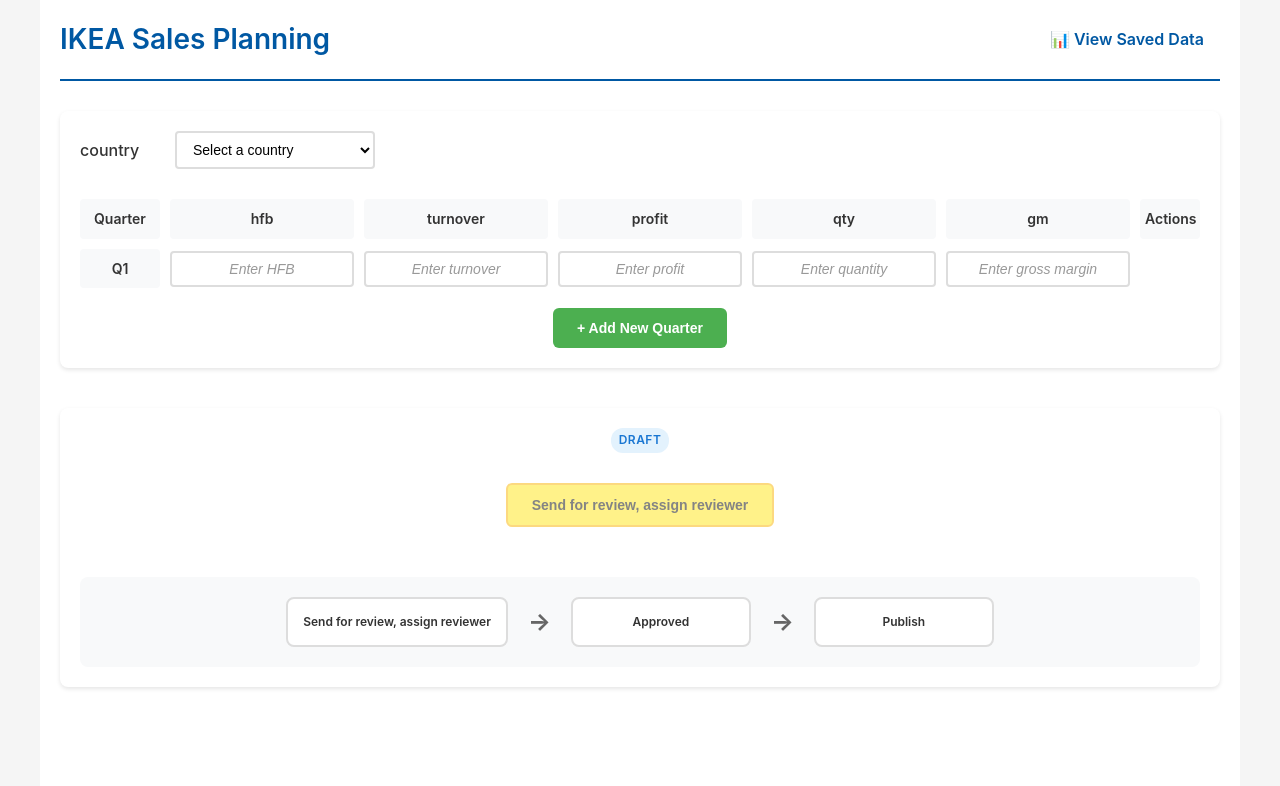
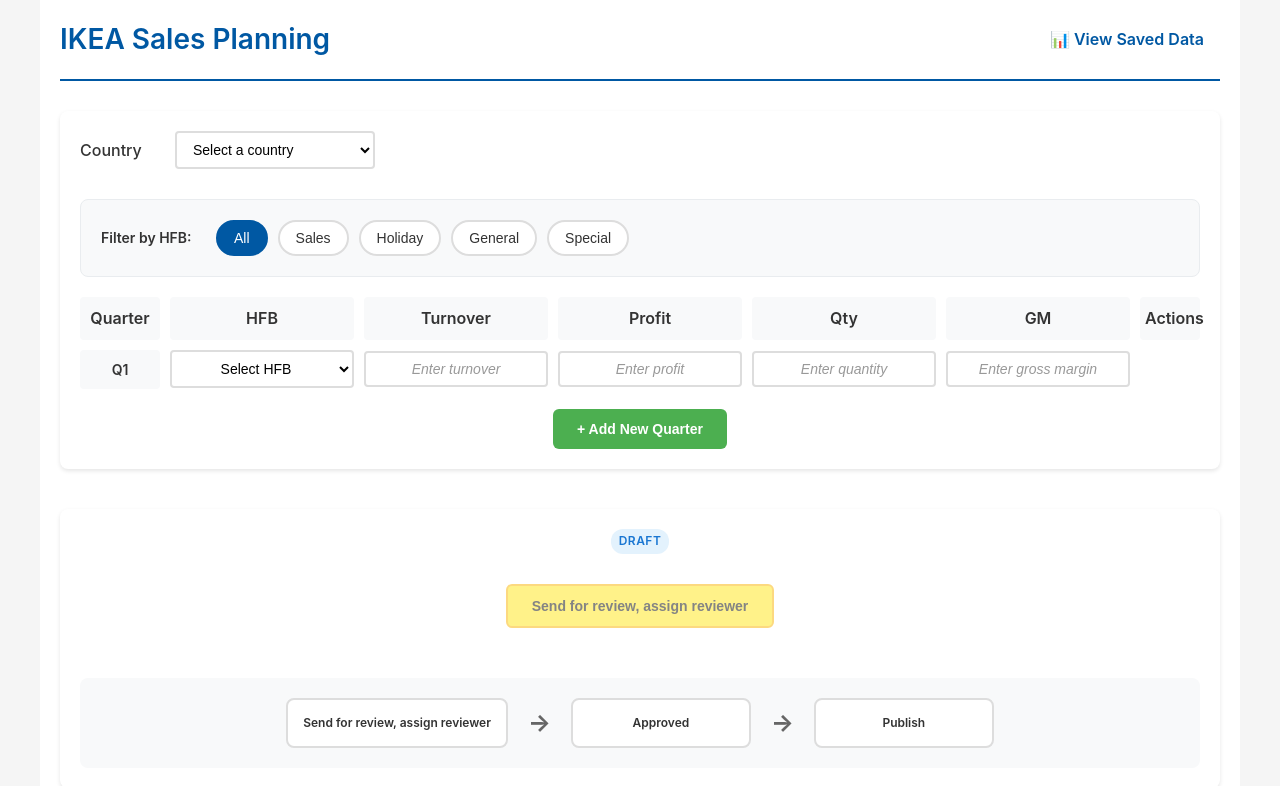
Before and after one commit to wookietim/Slaes-Planning-project-test, a React (Vite) app: page / in a window 1280 px wide. Both pictures are taken after typing "name@example.com", "Sample123" into the empty fields and a click on the button "Log In". Shown: the top 786 px of the page. Built offline with nearby package versions, Linux system fonts and the light colour scheme.

Commit message:
new commit

```diff
--- a/src/App.css
+++ b/src/App.css
@@ -107,6 +107,63 @@
   align-items: center;
 }
 
+/* HFB Filters */
+.hfb-filters {
+  margin: 20px 0;
+  padding: 20px;
+  background-color: #f8f9fa;
+  border-radius: 8px;
+  border: 1px solid #e9ecef;
+}
+
+.filter-section {
+  display: flex;
+  align-items: center;
+  gap: 15px;
+  flex-wrap: wrap;
+}
+
+.filter-section label {
+  font-weight: 600;
+  color: #333;
+  font-size: 14px;
+  min-width: 100px;
+}
+
+.filter-buttons {
+  display: flex;
+  gap: 10px;
+  flex-wrap: wrap;
+}
+
+.filter-btn {
+  padding: 8px 16px;
+  border: 2px solid #ddd;
+  border-radius: 20px;
+  background-color: white;
+  color: #333;
+  font-size: 14px;
+  font-weight: 500;
+  cursor: pointer;
+  transition: all 0.2s ease;
+}
+
+.filter-btn:hover {
+  border-color: #0058a3;
+  background-color: #f0f8ff;
+}
+
+.filter-btn.active {
+  background-color: #0058a3;
+  color: white;
+  border-color: #0058a3;
+}
+
+.filter-btn.active:hover {
+  background-color: #004080;
+  border-color: #004080;
+}
+
 .grid-headers {
   display: contents;
 }
@@ -118,7 +175,7 @@
   padding: 10px 5px;
   background-color: #f8f9fa;
   border-radius: 4px;
-  font-size: 14px;
+  font-size: 16px;
 }
 
 .grid-row {
@@ -149,12 +206,25 @@
   text-align: center;
 }
 
-.input-cell input:focus {
+.input-cell select {
+  width: 100%;
+  padding: 8px 10px;
+  border: 2px solid #ddd;
+  border-radius: 4px;
+  font-size: 14px;
+  text-align: center;
+  background-color: white;
+  cursor: pointer;
+}
+
+.input-cell input:focus,
+.input-cell select:focus {
   outline: none;
   border-color: #0058a3;
 }
 
-.input-cell input:disabled {
+.input-cell input:disabled,
+.input-cell select:disabled {
   background-color: #f5f5f5;
   cursor: not-allowed;
 }
@@ -448,6 +518,26 @@
     font-size: 13px;
   }
 
+  .filter-section {
+    flex-direction: column;
+    align-items: flex-start;
+    gap: 10px;
+  }
+
+  .filter-section label {
+    min-width: auto;
+  }
+
+  .filter-buttons {
+    width: 100%;
+    justify-content: flex-start;
+  }
+
+  .filter-btn {
+    padding: 6px 12px;
+    font-size: 13px;
+  }
+
   .workflow-diagram {
     flex-direction: column;
     gap: 15px;
@@ -510,6 +600,53 @@
   display: flex;
   flex-direction: column;
   gap: 30px;
+}
+
+.plan-selector {
+  background-color: #f8f9fa;
+  padding: 20px;
+  border-radius: 8px;
+  border: 1px solid #e9ecef;
+}
+
+.plan-selector label {
+  display: block;
+  margin-bottom: 10px;
+  font-weight: 600;
+  color: #333;
+  font-size: 16px;
+}
+
+.plan-select {
+  width: 100%;
+  padding: 10px 12px;
+  border: 2px solid #ddd;
+  border-radius: 6px;
+  font-size: 14px;
+  background-color: white;
+  cursor: pointer;
+}
+
+.plan-select:focus {
+  outline: none;
+  border-color: #0058a3;
+}
+
+.loading,
+.error {
+  text-align: center;
+  padding: 40px;
+}
+
+.loading p,
+.error p {
+  font-size: 16px;
+  color: #666;
+  margin-bottom: 20px;
+}
+
+.error p {
+  color: #f44336;
 }
 
 .data-summary h2 {
--- a/src/App.tsx
+++ b/src/App.tsx
@@ -147,6 +147,7 @@
           isDataValid={isDataValid()}
           salesData={salesData}
           onDataReset={handleDataReset}
+          currentEntryId={currentEntryId}
         />
       </main>
     </div>
--- a/src/components/ReviewPage.tsx
+++ b/src/components/ReviewPage.tsx
@@ -1,62 +1,177 @@
-import React, { useState } from 'react';
-import { useNavigate, useLocation } from 'react-router-dom';
+import React, { useState, useEffect } from 'react';
+import { useNavigate, useLocation, useSearchParams } from 'react-router-dom';
 import { SalesData } from '../types';
+import apiService, { SalesPlan } from '../services/apiService';
 
 interface LocationState {
   salesData: SalesData;
+  entryId?: string;
 }
 
 const ReviewPage: React.FC = () => {
   const navigate = useNavigate();
   const location = useLocation();
+  const [searchParams] = useSearchParams();
   const [reviewComment, setReviewComment] = useState('');
+  const [salesPlans, setSalesPlans] = useState<SalesPlan[]>([]);
+  const [loading, setLoading] = useState(true);
+  const [error, setError] = useState<string | null>(null);
+  const [selectedPlanId, setSelectedPlanId] = useState<string | null>(null);
 
-  // Get the sales data from navigation state, or use default if not available
-  const salesData = (location.state as LocationState)?.salesData || {
+  useEffect(() => {
+    loadSalesPlansForReview();
+  }, []);
+
+  const loadSalesPlansForReview = async () => {
+    try {
+      setLoading(true);
+      setError(null);
+
+      // Try to get specific entry ID from URL params or location state
+      const entryId = searchParams.get('entryId') || (location.state as LocationState)?.entryId;
+
+      if (entryId) {
+        // Load specific sales plan
+        const salesPlan = await apiService.getSalesPlanById(entryId);
+        setSalesPlans([salesPlan]);
+        setSelectedPlanId(entryId);
+      } else {
+        // Load all sales plans with 'review' status
+        const reviewPlans = await apiService.getSalesPlansByStatus('review');
+        setSalesPlans(reviewPlans);
+        if (reviewPlans.length > 0) {
+          setSelectedPlanId(reviewPlans[0].id);
+        }
+      }
+    } catch (err) {
+      setError('Failed to load sales plans for review. Make sure the server is running.');
+      console.error('Failed to load review data:', err);
+    } finally {
+      setLoading(false);
+    }
+  };
+
+  const selectedPlan = salesPlans.find(plan => plan.id === selectedPlanId);
+
+  // Convert API format to component format for compatibility
+  const salesData: SalesData = selectedPlan ? {
+    country: selectedPlan.country,
+    rows: selectedPlan.rows.map((row, index) => ({
+      id: `${selectedPlan.id}-${index}`,
+      quarter: row.quarter,
+      hfb: '', // This field isn't stored in the new structure, using empty string
+      turnover: row.salesGoal.toString(),
+      profit: row.actualSales.toString(),
+      qty: '', // This field isn't stored in the new structure, using empty string
+      gm: row.variance.toString()
+    }))
+  } : {
     country: 'No data',
     rows: []
   };
 
-  const handleApprove = () => {
+  const handleApprove = async () => {
+    if (!selectedPlan) return;
+
+    try {
+      await apiService.updateSalesPlan(selectedPlan.id, {
+        country: selectedPlan.country,
+        status: 'approved',
+        rows: selectedPlan.rows
+      });
+
       alert(`Data has been approved! ${reviewComment ? `Comment: ${reviewComment}` : ''}`);
-    navigate('/', {
+      navigate('/main', {
         state: {
           status: 'approved',
           salesData,
-        reviewComment
+          reviewComment,
+          entryId: selectedPlan.id
         }
       });
+    } catch (error) {
+      console.error('Failed to approve sales plan:', error);
+      alert('Failed to approve the sales plan. Please try again.');
+    }
   };
 
-  const handleDisapprove = () => {
+  const handleDisapprove = async () => {
     const comment = reviewComment.trim();
     if (!comment) {
       alert('Please provide a comment explaining why the data is disapproved.');
       return;
     }
 
+    if (!selectedPlan) return;
+
+    try {
+      await apiService.updateSalesPlan(selectedPlan.id, {
+        country: selectedPlan.country,
+        status: 'draft',
+        rows: selectedPlan.rows
+      });
+
       alert(`Data has been disapproved. Reason: ${comment}`);
-    navigate('/', {
+      navigate('/main', {
         state: {
           status: 'draft',
           salesData,
-        reviewComment: comment
+          reviewComment: comment,
+          entryId: selectedPlan.id
+        }
+      });
+    } catch (error) {
+      console.error('Failed to disapprove sales plan:', error);
+      alert('Failed to disapprove the sales plan. Please try again.');
+    }
+  };
+
+  const handleBackToForm = () => {
+    navigate('/main', {
+      state: {
+        salesData,
+        entryId: selectedPlanId
       }
     });
   };
 
-  const handleBackToForm = () => {
-    navigate('/', { state: { salesData } });
-  };
+  if (loading) {
+    return (
+      <div className="review-page">
+        <div className="review-container">
+          <h1>Review Page</h1>
+          <div className="loading">
+            <p>Loading sales plans for review...</p>
+          </div>
+        </div>
+      </div>
+    );
+  }
 
-  if (!salesData || salesData.rows.length === 0) {
+  if (error) {
+    return (
+      <div className="review-page">
+        <div className="review-container">
+          <h1>Review Page</h1>
+          <div className="error">
+            <p>{error}</p>
+            <button className="btn primary-btn" onClick={loadSalesPlansForReview}>
+              Try Again
+            </button>
+          </div>
+        </div>
+      </div>
+    );
+  }
+
+  if (salesPlans.length === 0) {
     return (
       <div className="review-page">
         <div className="review-container">
           <h1>Review Page</h1>
           <div className="no-data">
-            <p>No data available for review.</p>
-            <button className="btn back-btn" onClick={() => navigate('/')}>
+            <p>No sales plans are currently pending review.</p>
+            <button className="btn primary-btn" onClick={() => navigate('/main')}>
               Back to Form
             </button>
           </div>
@@ -76,6 +191,25 @@
         </header>
 
         <div className="review-content">
+          {salesPlans.length > 1 && (
+            <div className="plan-selector">
+              <label htmlFor="planSelect">Select Plan to Review:</label>
+              <select
+                id="planSelect"
+                value={selectedPlanId || ''}
+                onChange={(e) => setSelectedPlanId(e.target.value)}
+                className="plan-select"
+              >
+                {salesPlans.map((plan) => (
+                  <option key={plan.id} value={plan.id}>
+                    {plan.country} - {new Date(plan.updatedAt).toLocaleDateString()}
+                    ({plan.rows.length} quarters)
+                  </option>
+                ))}
+              </select>
+            </div>
+          )}
+
           <div className="data-summary">
             <h2>Submitted Data</h2>
 
--- a/src/components/SalesPlanningForm.tsx
+++ b/src/components/SalesPlanningForm.tsx
@@ -1,4 +1,4 @@
-import React from 'react';
+import React, { useState } from 'react';
 import { SalesData, SalesDataRow } from '../types';
 
 interface SalesPlanningFormProps {
@@ -12,12 +12,19 @@
   onDataChange,
   isReadOnly = false
 }) => {
+  const [hfbFilter, setHfbFilter] = useState<string>('All');
+
   const handleCountryChange = (value: string) => {
     onDataChange({
       ...data,
       country: value
     });
   };
+
+  // Filter rows based on selected HFB filter
+  const filteredRows = hfbFilter === 'All'
+    ? data.rows
+    : data.rows.filter(row => row.hfb === hfbFilter);
 
   const handleRowChange = (rowId: string, field: keyof Omit<SalesDataRow, 'id'>, value: string) => {
     const updatedRows = data.rows.map(row =>
@@ -64,7 +71,7 @@
     <div className="sales-planning-form">
       <div className="form-header">
         <div className="country-section">
-          <label htmlFor="country">country</label>
+          <label htmlFor="country">Country</label>
           <select
             id="country"
             value={data.country}
@@ -81,28 +88,76 @@
         </div>
       </div>
 
+      <div className="hfb-filters">
+        <div className="filter-section">
+          <label htmlFor="hfbFilter">Filter by HFB:</label>
+          <div className="filter-buttons">
+            <button
+              type="button"
+              className={`filter-btn ${hfbFilter === 'All' ? 'active' : ''}`}
+              onClick={() => setHfbFilter('All')}
+            >
+              All
+            </button>
+            <button
+              type="button"
+              className={`filter-btn ${hfbFilter === 'Sales' ? 'active' : ''}`}
+              onClick={() => setHfbFilter('Sales')}
+            >
+              Sales
+            </button>
+            <button
+              type="button"
+              className={`filter-btn ${hfbFilter === 'Holiday' ? 'active' : ''}`}
+              onClick={() => setHfbFilter('Holiday')}
+            >
+              Holiday
+            </button>
+            <button
+              type="button"
+              className={`filter-btn ${hfbFilter === 'General' ? 'active' : ''}`}
+              onClick={() => setHfbFilter('General')}
+            >
+              General
+            </button>
+            <button
+              type="button"
+              className={`filter-btn ${hfbFilter === 'Special' ? 'active' : ''}`}
+              onClick={() => setHfbFilter('Special')}
+            >
+              Special
+            </button>
+          </div>
+        </div>
+      </div>
+
       <div className="form-grid">
         <div className="grid-headers">
           <div className="header-cell">Quarter</div>
-          <div className="header-cell">hfb</div>
-          <div className="header-cell">turnover</div>
-          <div className="header-cell">profit</div>
-          <div className="header-cell">qty</div>
-          <div className="header-cell">gm</div>
+          <div className="header-cell">HFB</div>
+          <div className="header-cell">Turnover</div>
+          <div className="header-cell">Profit</div>
+          <div className="header-cell">Qty</div>
+          <div className="header-cell">GM</div>
           <div className="header-cell">Actions</div>
         </div>
 
-        {data.rows.map((row) => (
+        {filteredRows.map((row) => (
           <div key={row.id} className="grid-row">
             <div className="row-label">{row.quarter}</div>
             <div className="input-cell">
-              <input
-                type="text"
+              <select
                 value={row.hfb}
                 onChange={(e) => handleRowChange(row.id, 'hfb', e.target.value)}
                 disabled={isReadOnly}
-                placeholder="Enter HFB"
-              />
+                className="hfb-select"
+              >
+                <option value="">Select HFB</option>
+                <option value="Sales">Sales</option>
+                <option value="Holiday">Holiday</option>
+                <option value="General">General</option>
+                <option value="Special">Special</option>
+              </select>
             </div>
             <div className="input-cell">
               <input
```
Also changed, not shown: src/components/WorkflowControls.tsx (+6 -2 lines), 1 other file (tests, documents, lock files or other folders). Lines whose indentation alone changed are shown as unchanged.
